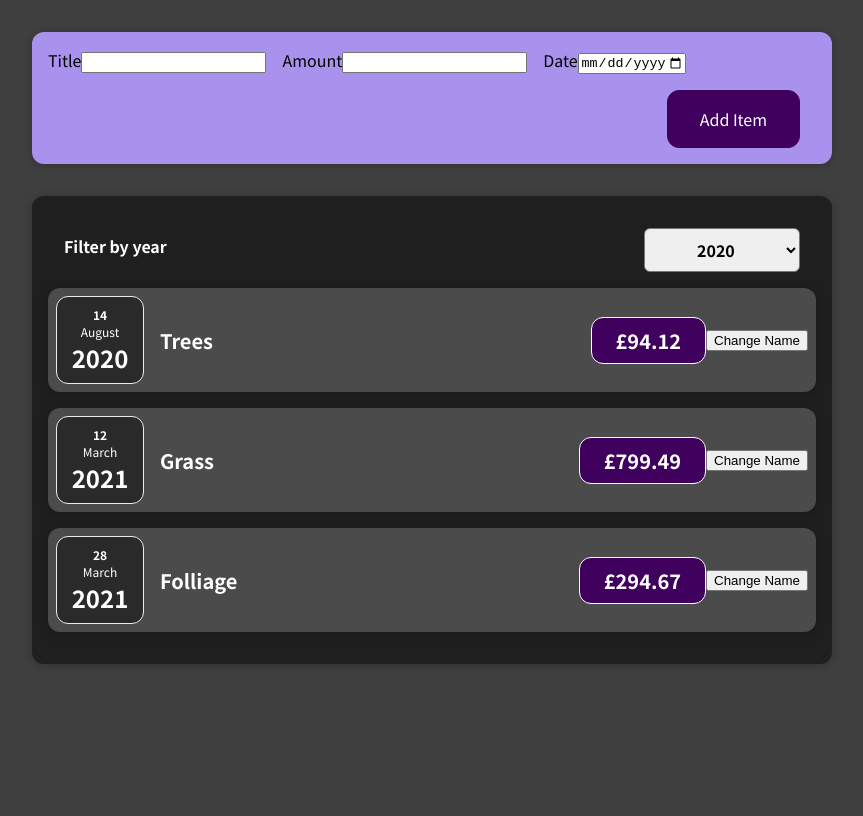
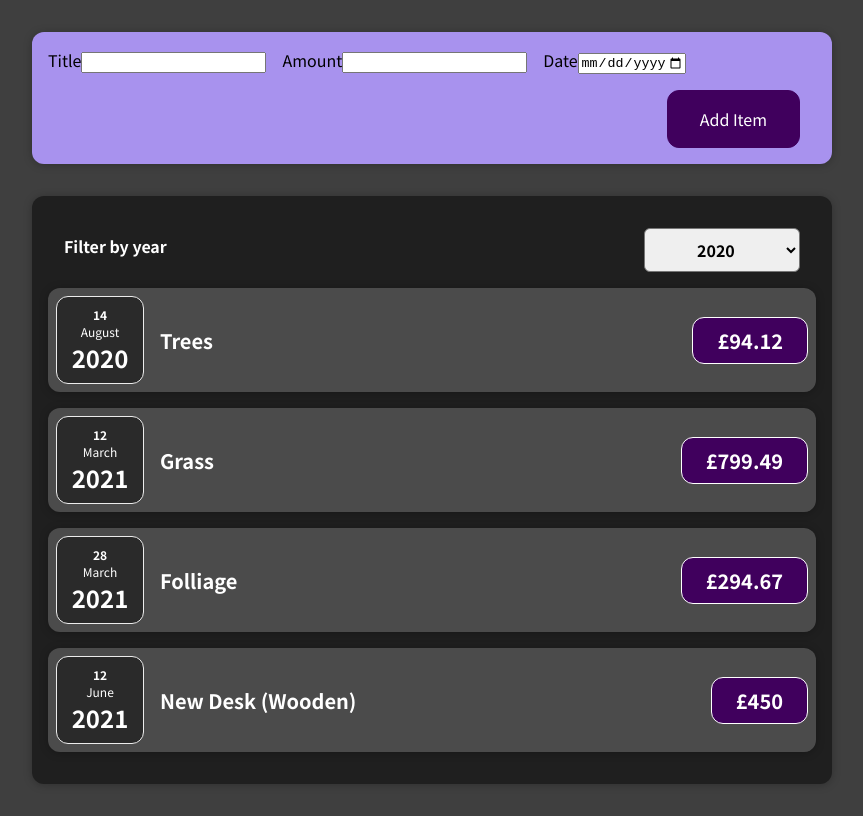
Before and after one commit to denriquem/greenGold, a React (Create React App) app: page / in a window 1280 px wide. Shown: the whole page, without its empty margins (208-1071 px from the left). Built offline with nearby package versions, Linux system fonts and the light colour scheme.

Commit message:
dynamically rendering expenses

```diff
--- a/src/components/Expenses/Expenses.js
+++ b/src/components/Expenses/Expenses.js
@@ -18,21 +18,13 @@ const Expenses = (props) => {
 					selected={filteredYear}
 					onYearSelect={filterChangeHandler}
 				/>
-				<GreenItem
-					title={props.expensesArr[0].title}
-					amount={props.expensesArr[0].amount}
-					date={props.expensesArr[0].date}
-				></GreenItem>
-				<GreenItem
-					title={props.expensesArr[1].title}
-					amount={props.expensesArr[1].amount}
-					date={props.expensesArr[1].date}
-				></GreenItem>
-				<GreenItem
-					title={props.expensesArr[2].title}
-					amount={props.expensesArr[2].amount}
-					date={props.expensesArr[2].date}
-				></GreenItem>
+				{props.expensesArr.map((expense) => (
+					<GreenItem
+						title={expense.title}
+						amount={expense.amount}
+						date={expense.date}
+					/>
+				))}
 			</Card>
 		</div>
 	);
--- a/src/components/Expenses/GreenItem.js
+++ b/src/components/Expenses/GreenItem.js
@@ -8,19 +8,13 @@ const GreenItem = (props) => {
 	const [title, setTitle] = useState(props.title);
 	console.log("expense item evaluated by react");
 
-	const clickHandler = () => {
-		setTitle("Updated");
-		console.log(title);
-	};
-
 	return (
 		<Card className="expense-item">
 			<GreenDate date={props.date} amount={props.amount} title={title} />
 			<div className="expense-item__description">
-				<h2>{title}</h2>
+				<h2>{props.title}</h2>
 				<div className="expense-item__price">£{props.amount}</div>
 			</div>
-			<button onClick={clickHandler}>Change Name</button>
 		</Card>
 	);
 };
```
Also changed, not shown: 1 other file (tests, documents, lock files or other folders).
